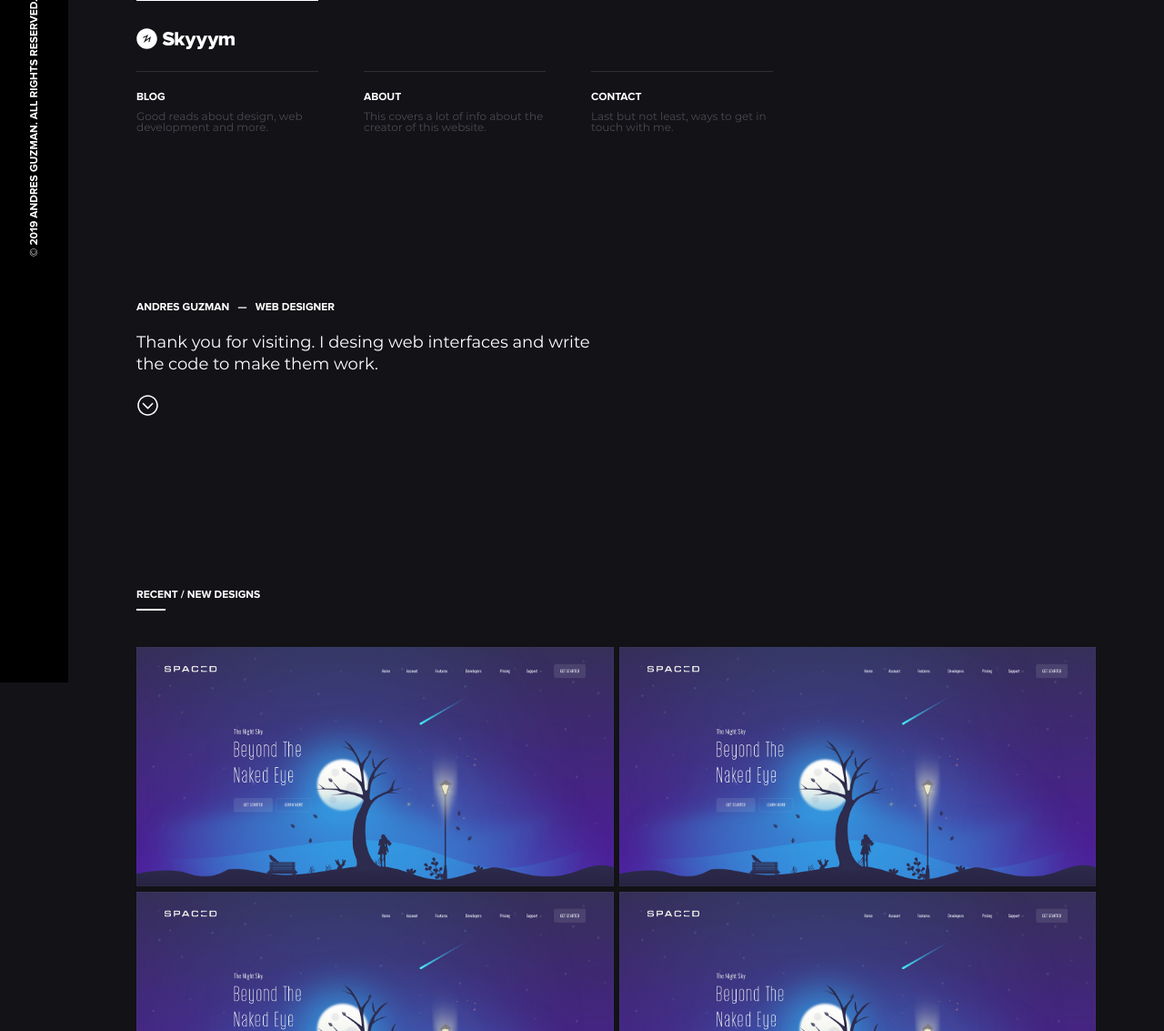
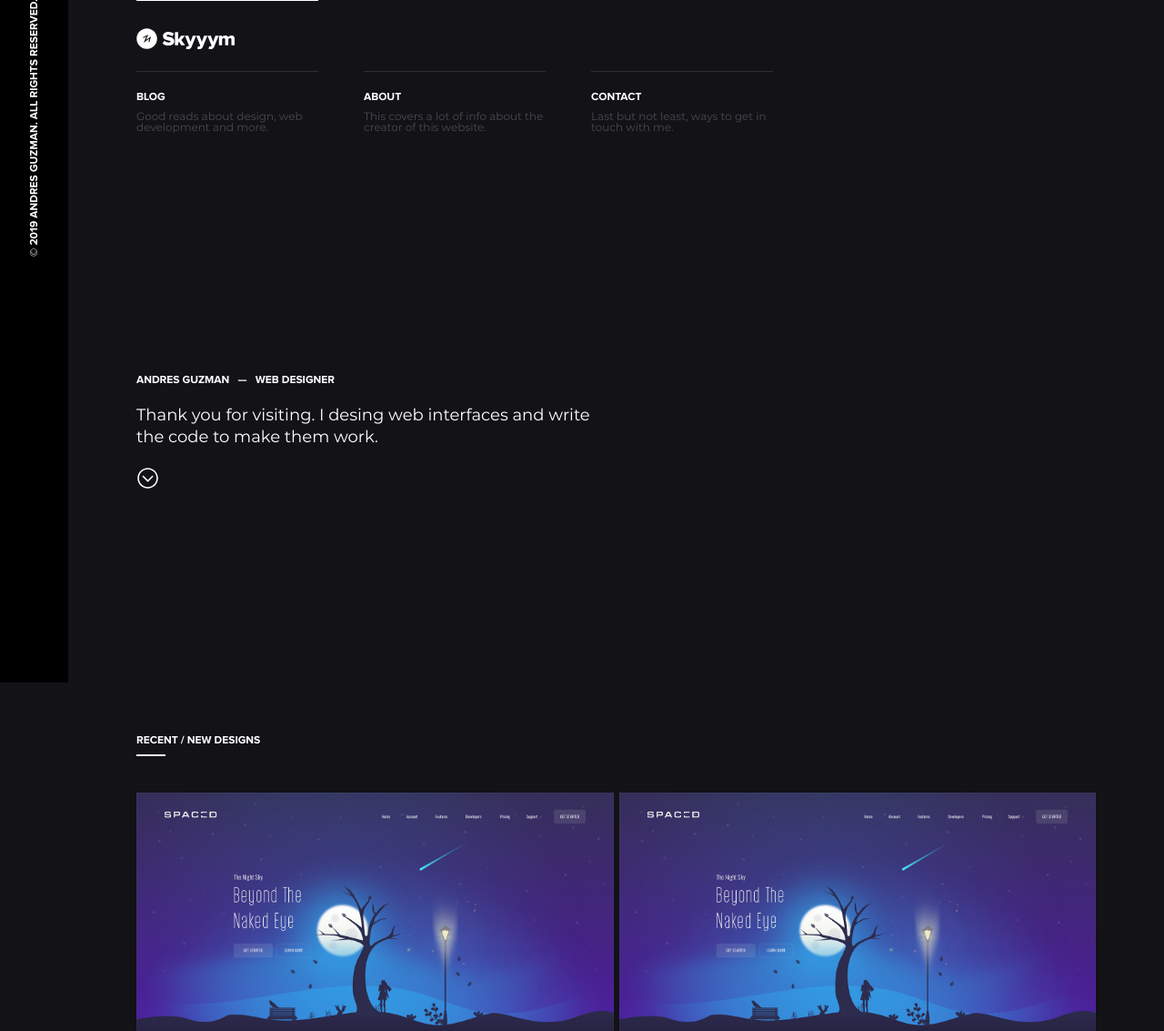
Before and after one commit to andres-guzman/skyyym.com, a PHP site: page / in a window 1280 px wide. Shown: the part 50-1183 px from the top of the page at 91% size. Run offline with PHP 8.4, Linux system fonts and the light colour scheme.

Commit message:
section intro

```diff
--- a/css/skyyym.css
+++ b/css/skyyym.css
@@ -258,7 +258,7 @@ nav {
 
 #intro {
     display: flex;
-    min-height: 60vh;
+    min-height: 80vh;
     flex-direction: column;
     justify-content: center;
     transition: all .55s ease 0s;
```
